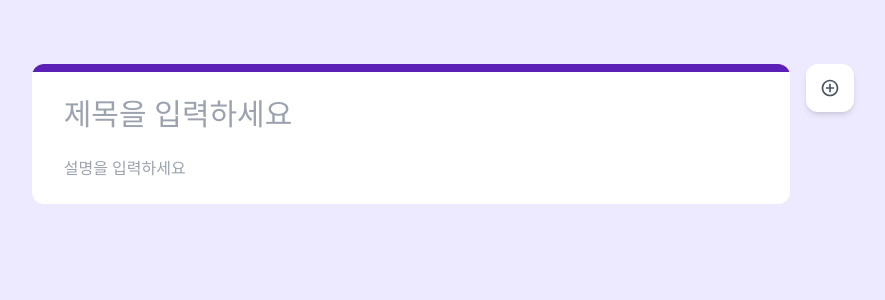
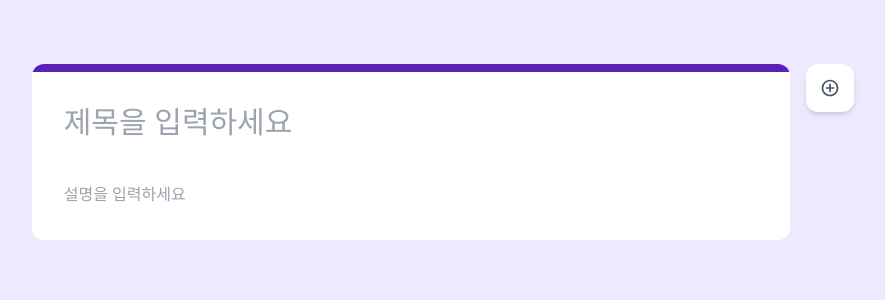
Before and after one commit to bh2980/googleFormClone, a React (Vite) app: page / in a window 1280 px wide. Shown: the top 300 px of the page, without its empty margins (221-1106 px from the left). Built offline with nearby package versions, Linux system fonts and the light colour scheme.

Commit message:
design: CSS 조정

```diff
--- a/src/component/QuestionBlock.tsx
+++ b/src/component/QuestionBlock.tsx
@@ -68,7 +68,7 @@ const QuestionBlock = ({ questionID, ...props }: QuestionBlockProps) => {
         <div className="flex items-center justify-between gap-4 group">
           <Input
             placeholder="질문"
-            className="group-focus-within:hover:bg-gray-200 group-focus-within:bg-gray-100 group-focus-within:p-4 w-[440px]"
+            className="w-full group-focus-within:hover:bg-gray-200 group-focus-within:bg-gray-100 group-focus-within:p-4"
             onChange={changeQuestionContent}
             value={questionContent}
           />
--- a/src/component/common/Input.tsx
+++ b/src/component/common/Input.tsx
@@ -3,7 +3,18 @@ import classMerge from "../../utils/classMerge";
 interface InputProps extends React.ComponentPropsWithRef<"input"> {}
 
 const Input = ({ className, ...props }: InputProps) => {
-  return <input className={classMerge(["focus:border-b-2 border-violet-800 focus:py-2", className])} {...props} />;
+  return (
+    <input
+      className={classMerge([
+        "py-2",
+        "border-b-[2px]",
+        "border-white",
+        "focus:border-b-[2px] focus:border-violet-500",
+        className,
+      ])}
+      {...props}
+    />
+  );
 };
 
 export default Input;
```
